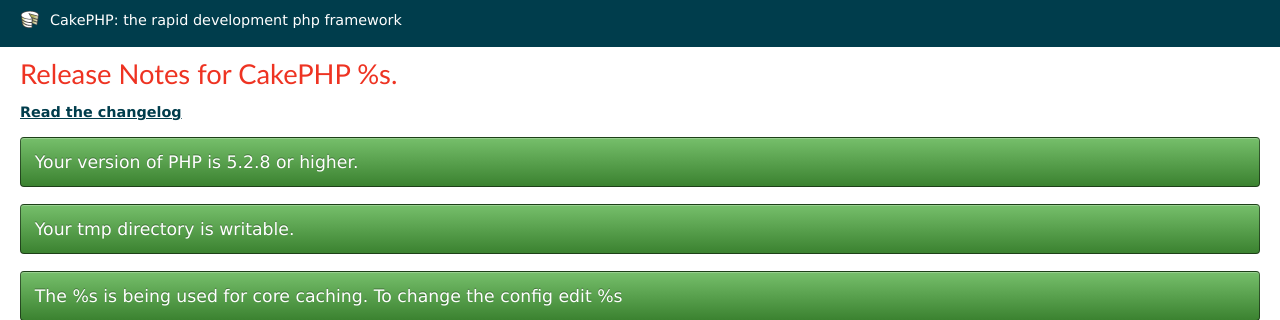
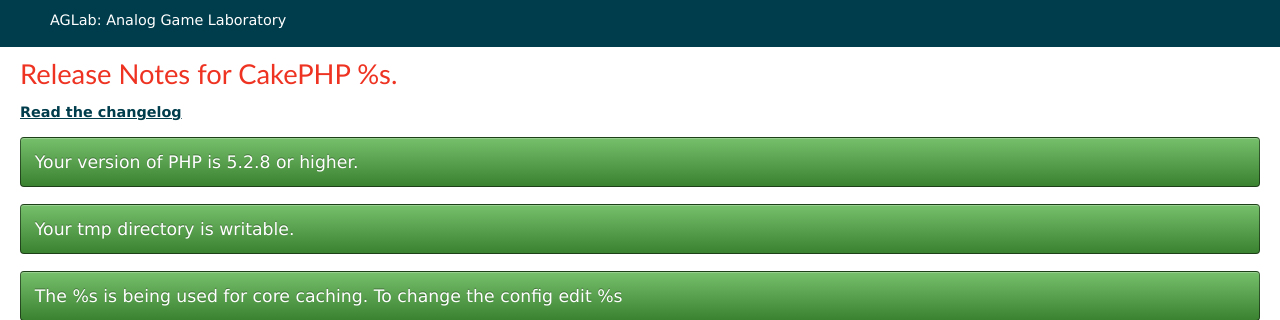
Before and after one commit to fullkawa/aglab-php, a CakePHP app: template app/View/Pages/home.ctp in a window 1280 px wide. Shown: the top 320 px of the page. Run offline with PHP 8.4 and a stand-in for CakePHP, Linux system fonts and the light colour scheme; the template is opened without the code that fills it, so the values that code supplies are empty; some libraries are stand-ins or nearby versions.

Commit message:
CakePHPの表記を削除しました。

```diff
--- a/app/View/Layouts/default.ctp
+++ b/app/View/Layouts/default.ctp
@@ -1,18 +1,13 @@
 <?php
-/**
- * @link          http://cakephp.org CakePHP(tm) Project
- * @package       app.View.Layouts
- * @since         CakePHP(tm) v 0.10.0.1076
- */
 
-$cakeDescription = __d('cake_dev', 'CakePHP: the rapid development php framework');
+$productDescription = __d('aglab_dev', 'AGLab: Analog Game Laboratory');
 ?>
 <!DOCTYPE html>
 <html>
 <head>
 	<?php echo $this->Html->charset(); ?>
 	<title>
-		<?php echo $cakeDescription ?>:
+		<?php echo $productDescription ?>:
 		<?php echo $this->fetch('title'); ?>
 	</title>
 	<?php
@@ -28,7 +23,7 @@
 <body>
 	<div id="container">
 		<div id="header">
-			<h1><?php echo $this->Html->link($cakeDescription, 'http://cakephp.org'); ?></h1>
+			<h1><?php echo $this->Html->link($productDescription, 'https://github.com/fullkawa/aglab'); ?></h1>
 		</div>
 		<div id="content">
 
@@ -38,7 +33,7 @@
 		</div>
 		<div id="footer">
 			<?php echo $this->Html->link(
-					$this->Html->image('cake.power.gif', array('alt' => $cakeDescription, 'border' => '0')),
+					$this->Html->image('cake.power.gif', array('border' => '0')),
 					'http://www.cakephp.org/',
 					array('target' => '_blank', 'escape' => false)
 				);
--- a/app/webroot/css/cake.generic.css
+++ b/app/webroot/css/cake.generic.css
@@ -82,7 +82,7 @@
 }
 #header h1 {
 	line-height:20px;
-	background: #003d4c url('../img/cake.icon.png') no-repeat left;
+	background: #003d4c no-repeat left;
 	color: #fff;
 	padding: 0px 30px;
 }
```
